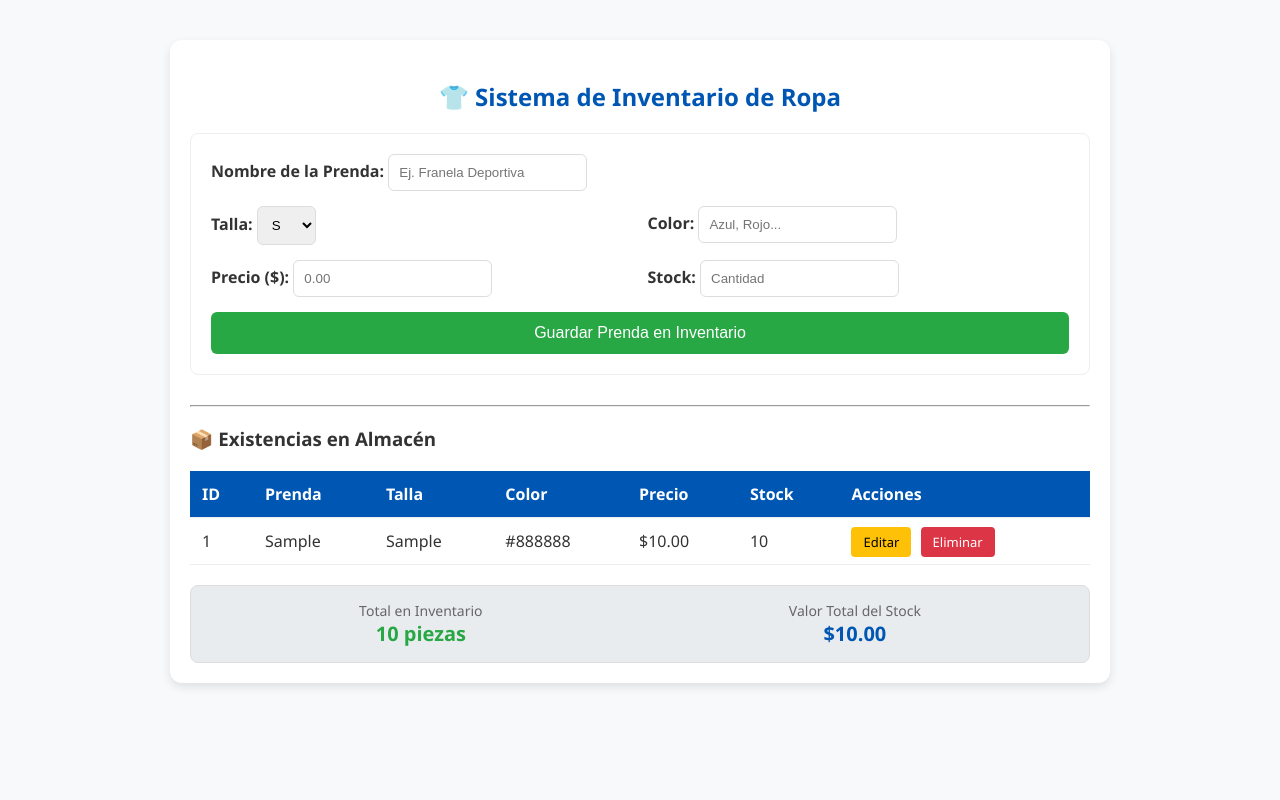
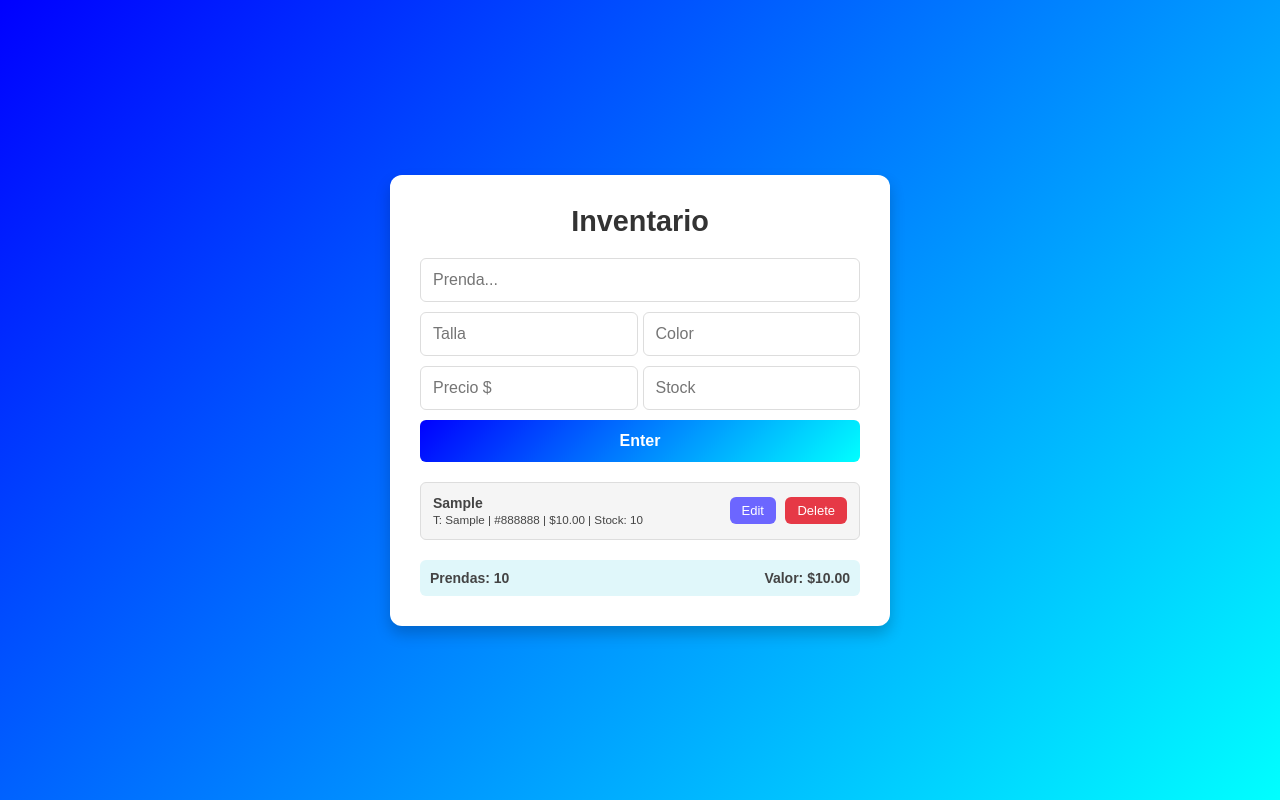
Before and after one commit to roxan314-cyber/Crud-Inventario-de-Ropa, a PHP site: page / in a window 1280 px wide. Run offline with PHP 8.4, Linux system fonts and the light colour scheme; tables that the repository leaves empty hold one stand-in row (values such as "Sample post").

Commit message:
corrección de index.php

```diff
--- a/index.php
+++ b/index.php
@@ -1,166 +1,140 @@
 <?php
-// 1. CONEXIÓN Y LÓGICA (Siempre al principio)
+// 1. EL CEREBRO: CONEXIÓN Y LÓGICA DE DATOS
 include("conexion.php");
 
-// --- BLOQUE PARA ELIMINAR ---
+// --- ELIMINAR ---
 if (isset($_GET['id_borrar'])) {
     $id = $_GET['id_borrar'];
-    try {
-        $sentencia_borrar = $conexion->prepare("DELETE FROM inventario WHERE id = :id");
-        $sentencia_borrar->bindParam(':id', $id);
-        $sentencia_borrar->execute();
-        // Redireccionamos para limpiar la URL y evitar errores
-        header("Location: index.php");
-        exit;
-    } catch (Exception $e) {
-        echo "Error al eliminar: " . $e->getMessage();
-    }
+    $sentencia = $conexion->prepare("DELETE FROM inventario WHERE id = :id");
+    $sentencia->execute([':id' => $id]);
+    header("Location: index.php");
+    exit;
 }
 
-// --- BLOQUE PARA GUARDAR ---
-if ($_POST) {
-    $prenda = $_POST['prenda'];
-    $talla  = $_POST['talla'];
-    $color  = $_POST['color'];
-    $precio = $_POST['precio'];
-    $stock  = $_POST['stock'];
-
-    try {
-        $sql = "INSERT INTO inventario (prenda, talla, color, precio, stock)
-                VALUES (:prenda, :talla, :color, :precio, :stock)";
-        $sentencia = $conexion->prepare($sql);
-        $sentencia->execute([
-            ':prenda' => $prenda,
-            ':talla'  => $talla,
-            ':color'  => $color,
-            ':precio' => $precio,
-            ':stock'  => $stock
-        ]);
-        // Redireccionamos tras guardar para que al refrescar NO se duplique la prenda
-        header("Location: index.php");
-        exit;
-    } catch (Exception $e) {
-        echo "Error al guardar: " . $e->getMessage();
-    }
+// --- GUARDAR ---
+if ($_POST && isset($_POST['prenda']) && !isset($_POST['id_editar'])) {
+    $sql = "INSERT INTO inventario (prenda, talla, color, precio, stock) VALUES (?, ?, ?, ?, ?)";
+    $conexion->prepare($sql)->execute([$_POST['prenda'], $_POST['talla'], $_POST['color'], $_POST['precio'], $_POST['stock']]);
+    header("Location: index.php");
+    exit;
 }
 
-// --- BLOQUE PARA LEER (Consultar datos) ---
-$sentencia_leer = $conexion->prepare("SELECT * FROM inventario");
-$sentencia_leer->execute();
-$lista_ropa = $sentencia_leer->fetchAll(PDO::FETCH_ASSOC);
+// --- ACTUALIZAR (UPDATE) ---
+if (isset($_POST['id_editar'])) {
+    $sql = "UPDATE inventario SET prenda=?, talla=?, color=?, precio=?, stock=? WHERE id=?";
+    $conexion->prepare($sql)->execute([$_POST['prenda'], $_POST['talla'], $_POST['color'], $_POST['precio'], $_POST['stock'], $_POST['id_editar']]);
+    header("Location: index.php");
+    exit;
+}
+
+// --- CONSULTA ---
+$lista_ropa = $conexion->query("SELECT * FROM inventario ORDER BY id DESC")->fetchAll(PDO::FETCH_ASSOC);
+
+// Totales para el resumen
+$total_prendas = array_sum(array_column($lista_ropa, 'stock'));
+$total_dinero = array_sum(array_column($lista_ropa, 'precio'));
 ?>
 
 <!DOCTYPE html>
 <html lang="es">
 <head>
     <meta charset="UTF-8">
-    <title>Inventario UMC</title>
+    <meta name="viewport" content="width=device-width, initial-scale=1.0">
+    <title>MultiStock - UMC</title>
     <style>
-        body { font-family: 'Segoe UI', Tahoma, Geneva, Verdana, sans-serif; margin: 40px; background-color: #f8f9fa; color: #333; }
-        .container { max-width: 900px; margin: auto; background: white; padding: 20px; border-radius: 12px; box-shadow: 0 4px 10px rgba(0,0,0,0.1); }
-        h2 { color: #0056b3; text-align: center; }
-        form { display: grid; grid-template-columns: 1fr 1fr; gap: 15px; margin-bottom: 30px; padding: 20px; border: 1px solid #eee; border-radius: 8px; }
-        .full-width { grid-column: span 2; }
-        label { font-weight: bold; margin-bottom: -10px; }
-        input, select { padding: 10px; border: 1px solid #ddd; border-radius: 6px; }
-        button.btn-guardar { grid-column: span 2; background-color: #28a745; color: white; border: none; padding: 12px; border-radius: 6px; cursor: pointer; font-size: 16px; }
-        button.btn-guardar:hover { background-color: #218838; }
-        table { width: 100%; border-collapse: collapse; margin-top: 20px; }
-        th, td { padding: 12px; border-bottom: 1px solid #eee; text-align: left; }
-        th { background-color: #0056b3; color: white; }
-        .btn-delete { background-color: #dc3545; color: white; padding: 6px 12px; text-decoration: none; border-radius: 4px; font-size: 13px; }
-        .btn-edit { background-color: #ffc107; color: black; padding: 6px 12px; text-decoration: none; border-radius: 4px; font-size: 13px; margin-right: 5px; }
+        /* CSS ORIGINAL DE TU COMPAÑERO */
+        * { margin: 0; padding: 0; box-sizing: border-box; }
+        body{ font-family: Arial, sans-serif; background: linear-gradient(135deg, blue, cyan); display: flex; justify-content: center; align-items: center; min-height: 100vh; color: #444; padding: 20px; }
+        .container{ background: #ffffff; box-shadow: 0 8px 15px rgba(0,0,0,0.2); border-radius: 12px; padding: 30px; width: 100%; max-width: 500px; text-align: center; animation: fadeIn 0.5s ease-in-out; }
+        h1{ font-size: 1.8rem; color: #333; margin-bottom: 20px; font-weight: bold; }
+        .todo-input{ width: 100%; padding: 12px; border: 1px solid #ddd; border-radius: 6px; margin-bottom: 10px; font-size: 16px; transition: border-color 0.3s; }
+        .todo-input:focus{ outline: none; border-color: #6a11cb; box-shadow: 0 0 5px rgba(106, 17, 203, 0.2); }
+        .add-btn{ width: 100%; padding: 12px; background: linear-gradient(135deg, blue, cyan); color: #fff; border: none; border-radius: 6px; font-size: 16px; cursor: pointer; font-weight: bold; transition: transform 0.2s; }
+        .add-btn:hover{ transform: scale(1.02); }
+        .error-message{ color: #e63946; font-size: 14px; margin-bottom: 15px; background: #ffe6e6; padding: 8px; border-radius: 4px; display: none; }
+        .todo-list{ list-style: none; padding: 0; margin-top: 20px; }
+        .todo-item{ display: flex; justify-content: space-between; align-items: center; background: #f5f5f5; padding: 12px; border: 1px solid #ddd; border-radius: 6px; margin: 10px 0; transition: box-shadow 0.3s; }
+        .todo-item:hover{ box-shadow: 0 4px 8px rgba(0,0,0,0.1); }
+        .todo-text{ flex-grow: 1; text-align: left; font-size: 14px; }
+        .edit-btn, .delete-btn, .save-btn{ border: none; border-radius: 6px; padding: 6px 12px; font-size: 13px; cursor: pointer; color: white; transition: transform 0.2s; margin-left: 5px; }
+        .edit-btn{ background-color: #6c66ff; }
+        .delete-btn{ background-color: #e63946; text-decoration: none; display: inline-block; }
+        .save-btn{ background-color: #2ecc71; }
+        .edit-btn:hover, .delete-btn:hover, .save-btn:hover { transform: scale(1.1); }
+        .resumen { margin-top: 20px; display: flex; justify-content: space-between; font-weight: bold; background: #e0f7fa; padding: 10px; border-radius: 6px; font-size: 14px; }
+        @keyframes fadeIn { from { opacity: 0; transform: translateY(-10px); } to { opacity: 1; transform: translateY(0); } }
     </style>
 </head>
 <body>
 
 <div class="container">
-    <h2>👕 Sistema de Inventario de Ropa</h2>
+    <h1>Inventario</h1>
+    <div id="errorMessage" class="error-message"></div>
 
+    <!-- ENTRADA DE DATOS -->
     <form action="index.php" method="post">
-        <div class="full-width">
-            <label>Nombre de la Prenda:</label>
-            <input type="text" name="prenda" required placeholder="Ej. Franela Deportiva">
+        <input type="text" name="prenda" class="todo-input" placeholder="Prenda..." required>
+        <div style="display: flex; gap: 5px;">
+            <input type="text" name="talla" class="todo-input" placeholder="Talla" required>
+            <input type="text" name="color" class="todo-input" placeholder="Color" required>
         </div>
-        <div>
-            <label>Talla:</label>
-            <select name="talla">
-                <option value="S">S</option>
-                <option value="M">M</option>
-                <option value="L">L</option>
-                <option value="XL">XL</option>
-            </select>
+        <div style="display: flex; gap: 5px;">
+            <input type="number" step="0.01" name="precio" class="todo-input" placeholder="Precio $" required>
+            <input type="number" name="stock" class="todo-input" placeholder="Stock" required>
         </div>
-        <div>
-            <label>Color:</label>
-            <input type="text" name="color" required placeholder="Azul, Rojo...">
-        </div>
-        <div>
-            <label>Precio ($):</label>
-            <input type="number" step="0.01" name="precio" required placeholder="0.00">
-        </div>
-        <div>
-            <label>Stock:</label>
-            <input type="number" name="stock" required placeholder="Cantidad">
-        </div>
-        <button type="submit" class="btn-guardar">Guardar Prenda en Inventario</button>
+        <button type="submit" class="add-btn">Enter</button>
     </form>
 
-    <hr>
+    <!-- LISTA DE PRENDAS -->
+    <ul class="todo-list">
+        <?php foreach($lista_ropa as $ropa): ?>
+            <li class="todo-item" id="item-<?php echo $ropa['id']; ?>">
+                <div class="todo-text">
+                    <strong><?php echo $ropa['prenda']; ?></strong><br>
+                    <small><?php echo "T: {$ropa['talla']} | {$ropa['color']} | \${$ropa['precio']} | Stock: {$ropa['stock']}"; ?></small>
+                </div>
+                <div>
+                    <button class="edit-btn" onclick='activarEdicion(<?php echo json_encode($ropa); ?>)'>Edit</button>
+                    <a href="index.php?id_borrar=<?php echo $ropa['id']; ?>" class="delete-btn" onclick="return confirm('¿Eliminar?')">Delete</a>
+                </div>
+            </li>
+        <?php endforeach; ?>
+    </ul>
 
-    <h3>📦 Existencias en Almacén</h3>
-    <table>
-        <thead>
-            <tr>
-                <th>ID</th>
-                <th>Prenda</th>
-                <th>Talla</th>
-                <th>Color</th>
-                <th>Precio</th>
-                <th>Stock</th>
-                <th>Acciones</th>
-            </tr>
-        </thead>
-        <tbody>
-            <?php foreach($lista_ropa as $ropa) { ?>
-            <tr>
-                <td><?php echo $ropa['id']; ?></td>
-                <td><?php echo $ropa['prenda']; ?></td>
-                <td><?php echo $ropa['talla']; ?></td>
-                <td><?php echo $ropa['color']; ?></td>
-                <td>$<?php echo number_format($ropa['precio'], 2); ?></td>
-                <td><?php echo $ropa['stock']; ?></td>
-                <td>
-                    <a href="#" class="btn-edit">Editar</a>
-                    <a href="index.php?id_borrar=<?php echo $ropa['id']; ?>"
-                       class="btn-delete"
-                       onclick="return confirm('¿Estás seguro de eliminar esta prenda?')">
-                       Eliminar
-                    </a>
-                </td>
-            </tr>
-            <?php } ?>
-        </tbody>
-    </table>
-    <?php
-// Extraemos solo los precios y los stocks en listas separadas
-$todos_los_precios = array_column($lista_ropa, 'precio');
-$todos_los_stocks = array_column($lista_ropa, 'stock');
-
-// Sumamos los valores
-$total_dinero = array_sum($todos_los_precios);
-$total_prendas = array_sum($todos_los_stocks);
-?>
-
-<div style="margin-top: 20px; padding: 15px; background-color: #e9ecef; border-radius: 8px; display: flex; justify-content: space-around; border: 1px solid #ddd;">
-    <div style="text-align: center;">
-        <span style="display: block; font-size: 14px; color: #666;">Total en Inventario</span>
-        <strong style="font-size: 20px; color: #28a745;"><?php echo $total_prendas; ?> piezas</strong>
-    </div>
-    <div style="text-align: center;">
-        <span style="display: block; font-size: 14px; color: #666;">Valor Total del Stock</span>
-        <strong style="font-size: 20px; color: #0056b3;">$<?php echo number_format($total_dinero, 2); ?></strong>
+    <!-- RESUMEN AUTOMÁTICO -->
+    <div class="resumen">
+        <span>Prendas: <?php echo $total_prendas; ?></span>
+        <span>Valor: $<?php echo number_format($total_dinero, 2); ?></span>
     </div>
 </div>
+
+<script>
+    function showErrorMessage(msg) {
+        const div = document.getElementById("errorMessage");
+        div.textContent = msg;
+        div.style.display = "block";
+        setTimeout(() => div.style.display = "none", 3000);
+    }
+
+    function activarEdicion(datos) {
+        const li = document.getElementById('item-' + datos.id);
+        li.style.flexDirection = "column";
+        li.innerHTML = `
+            <form action="index.php" method="post" style="width: 100%;">
+                <input type="hidden" name="id_editar" value="${datos.id}">
+                <input type="text" name="prenda" value="${datos.prenda}" class="todo-input" style="margin-bottom:5px">
+                <div style="display:flex; gap:5px; margin-bottom:10px">
+                    <input type="number" name="precio" value="${datos.precio}" class="todo-input" style="margin:0">
+                    <input type="number" name="stock" value="${datos.stock}" class="todo-input" style="margin:0">
+                    <input type="hidden" name="talla" value="${datos.talla}">
+                    <input type="hidden" name="color" value="${datos.color}">
+                </div>
+                <button type="submit" class="save-btn">Save</button>
+                <button type="button" class="delete-btn" onclick="location.reload()">X</button>
+            </form>
+        `;
+    }
+</script>
+
 </body>
 </html>
```
